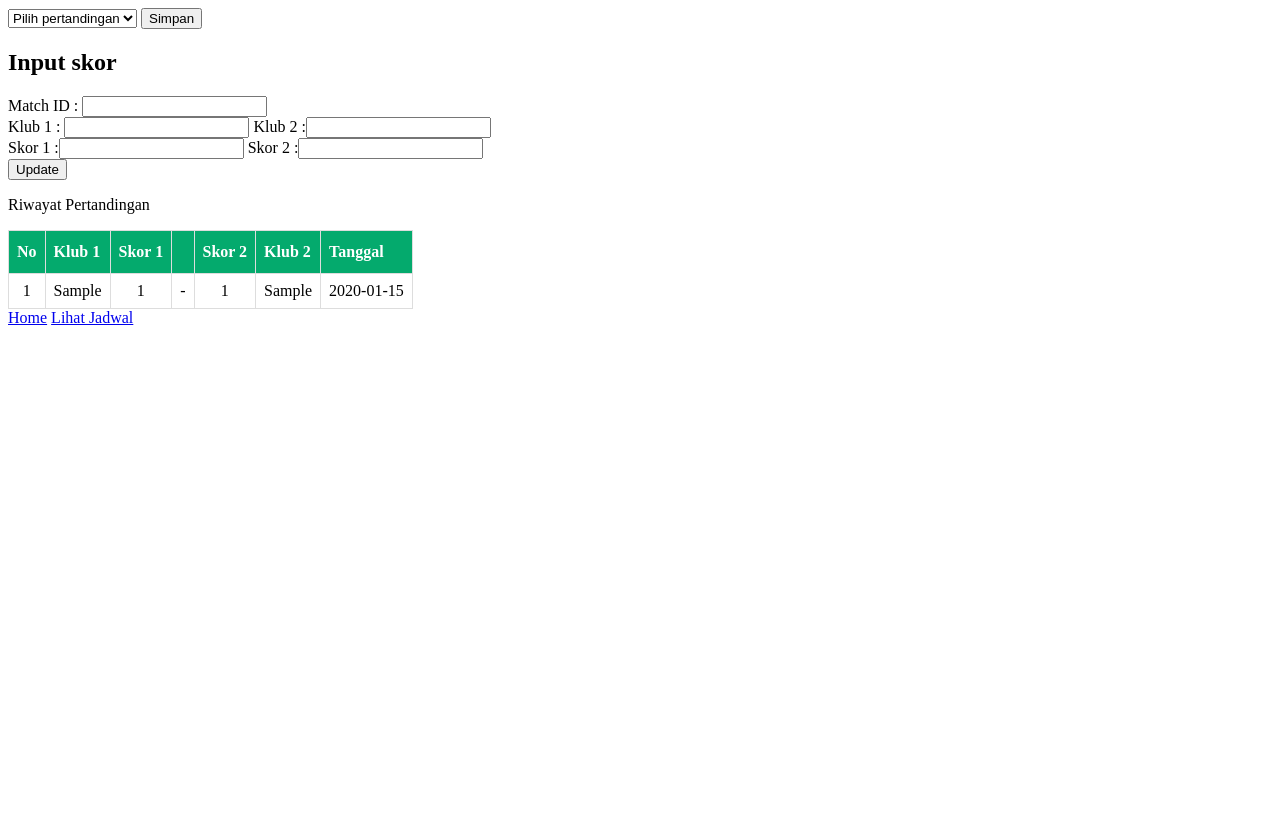
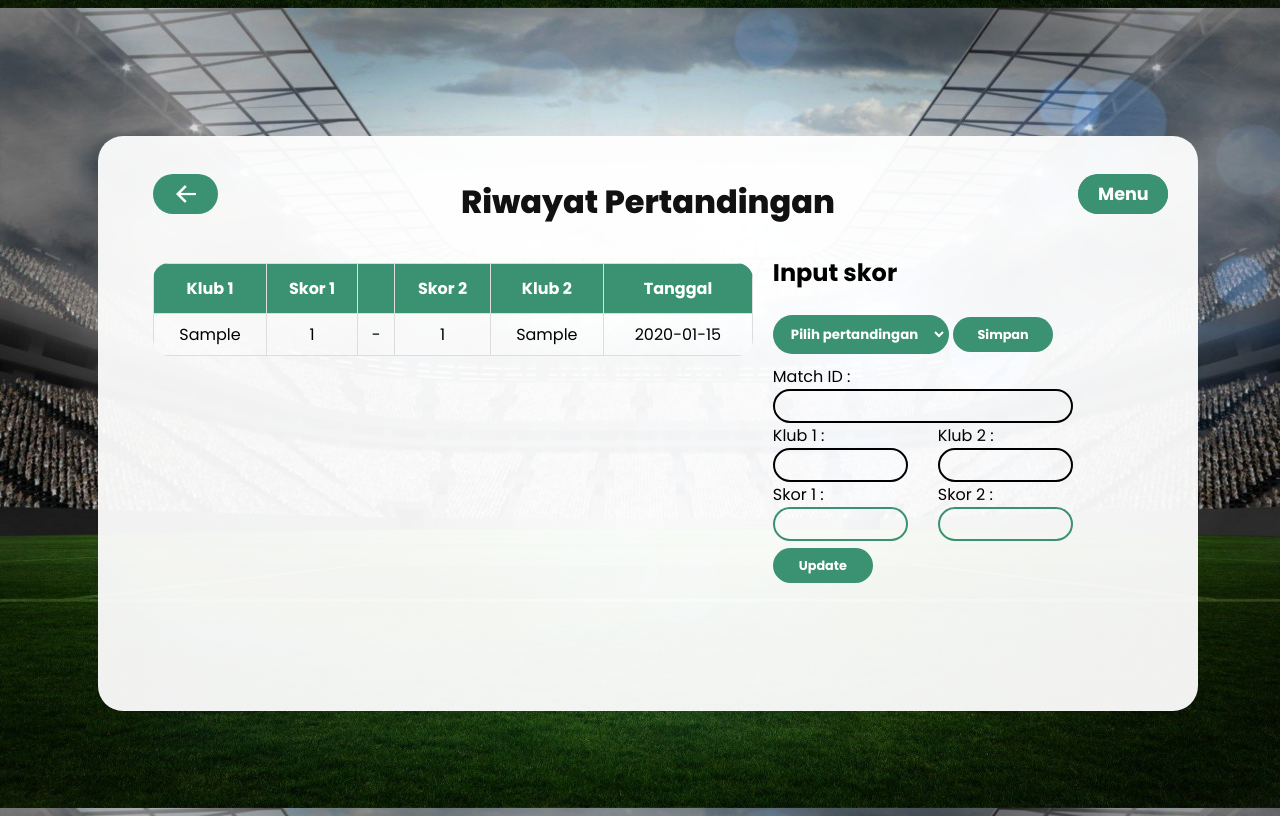
Before and after one commit to richo3673/competis, a PHP site: page /c_pertandingan.php in a window 1280 px wide. Before the commit the page ends 325 px from the top, so only its background shows below. Run offline with PHP 8.4, Linux system fonts and the light colour scheme; tables that the repository leaves empty hold one stand-in row (values such as "Sample post").

Commit message:
Add files via upload

```diff
--- a/c_pertandingan.php
+++ b/c_pertandingan.php
@@ -20,7 +20,7 @@ if (isset($_POST['simpan'])) {
     $poin2 = $_POST['skor2'];
     $pertandingan = new c_pertandingan($id,$klub1, $klub2,  $poin1, $poin2);
     $pertandingan->addPoint();
-    header('Location:c_pertandingan.php');
+    echo "<script>location.href = 'c_pertandingan.php'</script>";
 }else{
     $pertandingan = new c_pertandingan(null,null,null,null,null);
     $pertandingan->getRiwayat();
--- a/m_jadwal.php
+++ b/m_jadwal.php
@@ -12,6 +12,7 @@ class m_jadwal{
         $this->klub2 = $klub2;
         $this->tanggal = $tanggal;
     }
+
     public function addJadwal(){
         global $mysqli;
         $mysqli->query("INSERT INTO jadwal(klub1, klub2, tanggal) VALUES ((SELECT nama FROM klub WHERE nama = '$this->klub1'),(SELECT nama FROM klub WHERE nama = '$this->klub2'),'$this->tanggal')");
--- a/m_klub.php
+++ b/m_klub.php
@@ -27,7 +27,7 @@ class m_klub {
         if (isset($this->nama)){
             $mysqli->query("INSERT INTO klub (nama, stadion,manager,poin) VALUES ('$this->nama','$this->stadion','$this->manager','$this->poin')");
         }
-        }
+    }
 
     public function getKlub(){
         global $mysqli;
--- a/style.css
+++ b/style.css
@@ -1,5 +1,8 @@
-    @import url('https://fonts.googleapis.com/css2?family=Poppins:ital,wght@0,100;0,200;0,300;0,400;0,500;0,600;0,700;0,800;0,900;1,100;1,200;1,300;1,400;1,500;1,600;1,700;1,800;1,900&display=swap');
-
+@import url('https://fonts.googleapis.com/css2?family=Poppins:ital,wght@0,100;0,200;0,300;0,400;0,500;0,600;0,700;0,800;0,900;1,100;1,200;1,300;1,400;1,500;1,600;1,700;1,800;1,900&display=swap');
+@font-face {
+    font-family: Gilroy;
+    src: url(Gilroy-Light.otf);
+}
 * {
     padding: 0;
     box-sizing: border-box;
@@ -11,65 +14,63 @@ body {
     width: 100%;
     min-height: 100vh;
     background-position: center;
-    background-size: cover;
+    background-size: 100%;
     display: flex;
     justify-content: center;
     align-items: center;
-    background-image: url("https://media.suara.com/pictures/653x366/2014/04/27/Bola.jpg");
+    background-image: url("background.jpg");
 }
 
 .container {
-    display: inline-block;
-    width: 600px;
-    min-height: 510px;
-    background:#FFF;
-    border-radius: 5px;
+    width: 1100px;
+    min-height: 575px;
+    background: rgba(255, 255, 255, 0.94);
+    border-radius: 25px;
     box-shadow: 0 0 0px rgba(0,0,0,.3);
-    padding: 40px 30px;
+    padding: 10px 30px;
+    margin-top: 30px;
 }
 .container2 {
     width: 600px;
+    margin-left: 10px;
     min-height: 510px;
-    background: linear-gradient(#9393d0, #b7e70a);
-    border-radius: 5px;
+    background: rgba(255, 255, 255, 0.87);
+    border-radius: 25px;
     box-shadow: 0 0 0px rgba(0,0,0,.3);
-    padding: 40px 30px;
+    padding: 0px 30px;
     align-items: center;
 
 }
 
 .container2 .input-group{
     margin-top: 90px ;
-    background-color: #e09d15;
     border-radius: 5px;
-    background: linear-gradient(#000046, #1cb5e0);
 }
 
 
 .container2 .input-group h2{
-    color: rgb(247, 247, 247);
+    color: rgb(0, 0, 0);
     font-size: 1.6rem;
     text-align: center;
     justify-content: center;
     }
 .container2 .input-group p{
-        color: #FFF;
+        color: rgb(0, 0, 0);
     }
 .container3 {
         display: inline-block;
         width: 900px;
         margin-left: 30px;
         min-height: 510px;
-        background: #FFF;
-        border-radius: 5px;
+        background: rgba(255, 255, 255, 0.87);
+        border-radius: 25px;
         box-shadow: 0 0 5px rgba(0,0,0,.3);
-        padding: 40px 30px;
+        padding: 5px 30px;
     }
 
 .container .login-text {
     color: #111;
     font-weight: 500;
-    font-size: 1.1rem;
     text-align: center;
     margin-bottom: 20px;
     display: block;
@@ -77,38 +78,53 @@ body {
 }
 
 .container .login-email .input-group {
-    width: 100%;
-    height: 50px;
-    margin-bottom: 25px;
-    margin-left: 25px;
+    width: 300px;
+    height: 30px;
 }
 
 .container .login-email .input-group input {
     width: 100%;
     height: 100%;
-    border: 2px solid #e7e7e7;
+    border: 2px solid #000000;
     padding: 15px 20px;
-    font-size: 1rem;
-    border-radius: 30px;
+    border-radius:  20px;
     background: transparent;
     outline: none;
     transition: .3s;
 }
 
 .container .login-email .input-group input:focus, .container .login-email .input-group input:valid {
-    border-color: #a29bfe;
+    border-color: #3b9272;
 }
 
 .container .login-email .input-group .btn {
     display: block;
-    width: 100%;
-    padding: 15px 20px;
+    margin-top: 20px;
+    width: 100px;
+    height: 35px;
+    padding: 0px 0px;
     text-align: center;
     border: none;
-    background: #a29bfe;
+    background: #3b9272;
     outline: none;
-    border-radius: 30px;
-    font-size: 1.2rem;
+    border-radius: 20px;
+    font-size: 1.1rem;
+    color: #FFF;
+    cursor: pointer;
+    transition: .3s;
+}
+.container .login-email .input-group .btn2 {
+    margin: 7px 0px 12px 0px;
+    width: 100px;
+    height: 35px;
+    padding: 0px 0px;
+    text-align: center;
+    border: none;
+    font-weight: bold;
+    font-size: 0.8rem;
+    background: #3b9272;
+    outline: none;
+    border-radius: 20px;
     color: #FFF;
     cursor: pointer;
     transition: .3s;
@@ -129,39 +145,19 @@ body {
     color: #6c5ce7;
 }
 
-.container-logout {
-    width: 500px;
-    min-height: 200px;
-    background: #FFF;
-    border-radius: 5px;
-    box-shadow: 0 0 5px rgba(0,0,0,.3);
-    padding: 40px 30px;
-}
-
-.container-logout .login-email .input-group .btn {
-    display: block;
-    width: 100%;
-    padding: 15px 20px;
+table {
+    border-radius: 25px;
+    overflow: hidden;
     text-align: center;
-    border: none;
-    background: #a29bfe;
-    outline: none;
-    border-radius: 30px;
-    font-size: 1.2rem;
-    color: #FFF;
-    cursor: pointer;
-    transition: .3s;
-    margin-top: 20px;
-}
-
-.container-logout .login-email .input-group .btn:hover {
-    transform: translateY(-5px);
-    background: #6c5ce7;
 }
 #customers {
     border-collapse: collapse;
-    width: 100%;
-}
+    border-radius: 1em;
+    width: 600px;
+    margin: 17px 0px 25px 25px;
+    background-color: rgba(255, 255, 255, 0.26);}
+
+
 
 #customers td, #customers th {
     border: 1px solid #ddd;
@@ -169,57 +165,137 @@ body {
 }
 
 #customers tr:nth-child(even){
-    background-color: #f2f2f2;}
-
-#customers tr:hover {
-    background-color: #ddd;
-}
+    background-color: rgba(175, 206, 198, 0.26);}
 
 #customers th {
     padding-top: 12px;
     padding-bottom: 12px;
-    text-align: left;
-    background-color: #e09d15;
+    text-align: center;
+    background-color: #3b9272;
     color: white;
 }
 .button {
-    background-color: #f9004d;
+    background-color: #3b9272;
     color: white;
     text-decoration: none;
     border: 2px solid transparent;
     font-weight: bold;
-    padding: 13px 30px;
+    padding: 7px 12px;
     border-radius: 30px;
     transition: 0.4s;
-}
+
+    }
 
 .button:hover {
     background-color: transparent;
-    border: 2px solid #f9004d;
+    border: 2px solid #3b9272;
     cursor: pointer;
-    color: rgb(237, 0, 0);
+    color: rgb(59, 146, 114);
+    padding: 7px 12px;
 }
 
-.button1 {
-    margin: 18px 30px;
+.button2 {
+    margin: 18px 10px;
     padding: 7px 12px;
 }
-.button2 {
 
-    margin: 18px 10px;
-    padding: 7px 12px;
+.back {
+    border-radius: 20px;
+    width: 65px;
+    height: 40px;
+    margin: 28px 0px  0px 25px;
+    float: left;
+    overflow: hidden;
+    background-color: rgb(59, 146, 114);
+    background-image: url("arrow.png");
+    background-size: 20px;
+    background-position: center;
+    background-repeat: no-repeat;
+    }
+
+.dropdown {
+    border-radius: 20px;
+    width: 90px;
+    height: 40px;
+    margin: 28px 43px  0px 0px;
+    float: right;
+    overflow: hidden;
+    font-weight: bold;
+    background-color: #3b9272;
+    overflow: hidden;
+}
+
+.dropdown .dropbtn {
+    border-radius: 20px;
+    font-size: 1.1rem;
+    border: none;
+    outline: none;
+    color: white;
+    font-weight: bold;
+    padding: 7px 20px;
+    background-color: inherit;
+    margin: 0;
+}
+.dropdown2 {
+    border-radius: 20px;
+    width: 90px;
+    height: 40px;
+    font-weight: bold;
+    margin: 28px 0px  0px 0px;
+    float: right;
+    overflow: hidden;
+    background-color: #3b9272;
+    overflow: hidden;
+}
+.dropdown2 .dropbtn {
+    border-radius: 20px;
+    font-size: 1.1rem;
+    border: none;
+    font-weight: bold;
+    outline: none;
+    color: white;
+    padding: 7px 20px;
+    background-color: inherit;
+    margin: 0;
+}
+/* Add a red background color to navbar links on hover */
+
+
+
+/* Dropdown content (hidden by default) */
+.dropdown-content {
+    border-radius: 20px;
+    display: none;
+    position: absolute;
+    background-color: #dde8e5;
+    z-index: 1;
+}
+
+/* Links inside the dropdown */
+.dropdown-content a {
+    border-radius: 20px;
+    float: none;
+    color: black;
+    padding: 12px 16px;
+    text-decoration: none;
+    display: block;
+    text-align: left;
+}
+
+/* Add a grey background color to dropdown links on hover */
+.dropdown-content a:hover {
+    background-color: #ddd;
+}
+
+/* Show the dropdown menu on hover */
+.dropdown:hover .dropdown-content {
+    display: block;
+}
+.dropdown2:hover .dropdown-content {
+    display: block;
 }
 @media (max-width: 430px) {
     .container {
         width: 300px;
     }
-
-
-
-/* jadwal pertandingan  */
-
-.jadwal_container2{
-
 }
-
-}
--- a/v_klasemen.php
+++ b/v_klasemen.php
@@ -39,8 +39,8 @@
     ?>
     </tbody>
 </table>
-    <a href="main.php" class="button button1"> Home</a>
-    <a href="c_jadwal.php" class="button button1"> Lihat Jadwal</a>
+    <a href="main.php" class="button"> Home</a>
+    <a href="c_jadwal.php" class="button"> Lihat Jadwal</a>
 </div>
 </body>
 </html>
--- a/v_pertandingan.php
+++ b/v_pertandingan.php
@@ -1,84 +1,27 @@
 <html>
 <head>
-    <style>
-        td {
-            text-align: center
-        }
-
-        #customers {
-            border-collapse: collapse;
-        }
-
-        #customers td, #customers th {
-            border: 1px solid #ddd;
-            padding: 8px;
-        }
-
-        #customers tr:nth-child(even) {
-            background-color: #f2f2f2;
-        }
-
-        #customers tr:hover {
-            background-color: #ddd;
-        }
-
-        #customers th {
-            padding-top: 12px;
-            padding-bottom: 12px;
-            text-align: left;
-            background-color: #04AA6D;
-            color: white;
-        }
-    </style>
+    <meta charset="UTF-8">
+    <meta name="viewport" content="width=device-width, initial-scale=1.0">
+    <link href="style.css?v=<?php echo time(); ?>" rel="stylesheet" type="text/css"/>
 </head>
-<form action="c_pertandingan.php" method="post">
-    <select name="klub" id="klub">
-        <option disabled selected> Pilih pertandingan</option>
-        <?php
-        global $mysqli;
-        $rs = $mysqli->query("SELECT * FROM jadwal WHERE skor1 IS NULL");
-        while ($row = mysqli_fetch_array($rs)) {
-            ?>
-            <option value="<?= $row[5] ?>"><?= $row[0], ' vs ', $row[1], ' | ' ,$row[2],' | ID=',$row[5] ?></option>
-            <?php
-        }
-        ?>
-    </select>
-    <input type="submit" name="simpan" value="Simpan">
-</form>
-<section>
-    <h2>Input skor</h2>
-        <form action="c_pertandingan.php" method="post" name="update">
-            Match ID : <input type='text' name='id' value='<?php
-            if (isset($pertandinganid[0]["id_pertandingan"])) {
-                echo $pertandinganid[0]["id_pertandingan"];
-            } ?>'Readonly><br>
-            Klub 1 : <input type='text' name='klub1' value='<?php
-                if (isset($pertandinganid[0]["klub1"])) {
-                    echo $pertandinganid[0]["klub1"];
-                } ?>'Readonly>
-            Klub 2 :<input type='text' name='klub2' value='<?php
-                if (isset($pertandinganid[0]["klub2"])) {
-                    echo $pertandinganid[0]["klub2"];
-                } ?>'Readonly><br>
-            Skor 1 :<input type='text' name='skor1' value='<?php
-            if (isset($pertandinganid[0]["skor1"])) {
-                echo $pertandinganid[0]["skor1"];
-            } ?>'>
-            Skor 2 :<input type='text' name='skor2' value='<?php
-            if (isset($pertandinganid[0]["skor2"])) {
-                echo $pertandinganid[0]["skor2"];
-            } ?>'
-            ><br>
-            <input type="submit" name="update" value="Update">
-    </form>
-</section>
-
-<p>Riwayat Pertandingan</p>
+<body>
+<div class="container">
+    <a href="c_jadwal.php" class="back"></a>
+    <div class="dropdown2">
+        <button class="dropbtn">Menu
+            <i class="fa fa-caret-down"></i>
+        </button>
+        <div class="dropdown-content">
+            <a href="main.php">Klub</a>
+            <a href="v_jadwal.php">Jadwal</a>
+            <a href="c_klasemen.php">Klasemen</a>
+        </div>
+    </div>
+    <p class="login-text" style="font-size: 2rem; font-weight: 800;">Riwayat Pertandingan</p>
+    <div style="width: 55%; float:left">
         <table id="customers">
             <thead>
             <tr>
-        <th>No</th>
                 <th>Klub 1</th>
                 <th>Skor 1</th>
                 <th></th>
@@ -94,16 +37,66 @@
             for ($i = 0; $i < $count; $i++) //loop through the array..
             {
                 if (!isset($pertandingan[$i]["skor1"])) {
-            echo "<tr><td>" . ($i + 1) . "</td><td>" . $pertandingan[$i]["klub1"] . "</td><td>" . "belum" . "</td><td></td><td>" . "bertanding" . "</td><td>" .
+                    echo "</td><td>" . $pertandingan[$i]["klub1"] . "</td><td>" . "belum" . "</td><td></td><td>" . "tanding" . "</td><td>" .
                         $pertandingan[$i]["klub2"] . "</td><td>" . $pertandingan[$i]["tanggal"] . "</td></tr>";
                 } else {
-            echo "<tr><td>" . ($i + 1) . "</td><td>" . $pertandingan[$i]["klub1"] . "</td><td>" . $pertandingan[$i]["skor1"] . "</td><td> - </td><td>" . $pertandingan[$i]["skor2"] . "</td><td>" .
+                    echo "</td><td>" . $pertandingan[$i]["klub1"] . "</td><td>" . $pertandingan[$i]["skor1"] . "</td><td> - </td><td>" . $pertandingan[$i]["skor2"] . "</td><td>" .
                         $pertandingan[$i]["klub2"] . "</td><td>" . $pertandingan[$i]["tanggal"] . "</td></tr>";
                 }
             }
             ?>
             </tbody>
         </table>
-<a href="main.php" class="button button1"> Home</a>
-<a href="c_jadwal.php" class="button button1"> Lihat Jadwal</a>
+    </div>
+    <div style="width: 38%; float:right; margin-top:-10px">
+        <form action="c_pertandingan.php" method="post" class="login-email">
+            <div class="input-group">
+                <h2>Input skor</h2>
+                <select name="klub" id="klub" class="button">
+                    <option disabled selected> Pilih pertandingan</option>
+                    <?php
+                    global $mysqli;
+                    $rs = $mysqli->query("SELECT * FROM jadwal WHERE skor1 IS NULL");
+                    while ($row = mysqli_fetch_array($rs)) {
+                        ?>
+                        <option value="<?= $row[5] ?>"><?= $row[0], ' vs ', $row[1], ' | ', $row[2], ' | ID=', $row[5] ?></option>
+                        <?php
+                    }
+                    ?>
+                </select>
+                <input type="submit" name="simpan" value="Simpan" class="btn2">
+        </form>
+            <form action="c_pertandingan.php" method="post" name="update">
+                Match ID : <input type='text' name='id' value='<?php
+                if (isset($pertandinganid[0]["id_pertandingan"])) {
+                    echo $pertandinganid[0]["id_pertandingan"];
+                } ?>' Readonly><br>
+                <div style="width: 45%; float:left">
+                    Klub 1 : <input type='text' name='klub1' value='<?php
+                    if (isset($pertandinganid[0]["klub1"])) {
+                        echo $pertandinganid[0]["klub1"];
+                    } ?>' Readonly>
+                    Skor 1 :<input type='text' name='skor1' value='<?php
+                    if (isset($pertandinganid[0]["skor1"])) {
+                        echo $pertandinganid[0]["skor1"];
+                    } ?>'>
+                </div>
+                <div style="width: 45%; float:right;">
+
+                    Klub 2 :<input type='text' name='klub2' value='<?php
+                    if (isset($pertandinganid[0]["klub2"])) {
+                        echo $pertandinganid[0]["klub2"];
+                    } ?>' Readonly><br>
+                    Skor 2 :<input type='text' name='skor2' value='<?php
+                    if (isset($pertandinganid[0]["skor2"])) {
+                        echo $pertandinganid[0]["skor2"];
+                    } ?>'
+                    ><br>
+                </div>
+                <input type="submit" name="update" value="Update" class="btn2">
+            </form>
+    </div>
+</div>
+</div>
+</body>
 </html>
```
Also changed, not shown: v_jadwal.php (+41 -24 lines), v_klub.php (+26 -20 lines), Gilroy-Light.otf (added), arrow.png (added), back.png (added), background.jpg (added), background2.jpg (added), background3.jpg (added), c_klub.php (line endings or trailing spaces), m_klasemen.php (line endings or trailing spaces). Lines whose indentation alone changed are shown as unchanged.
